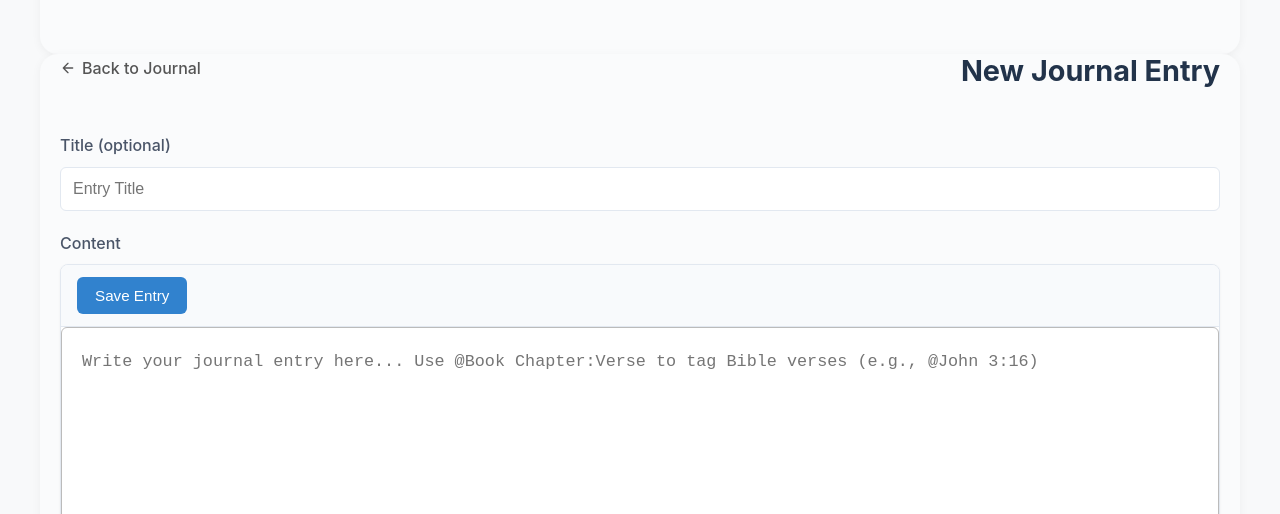
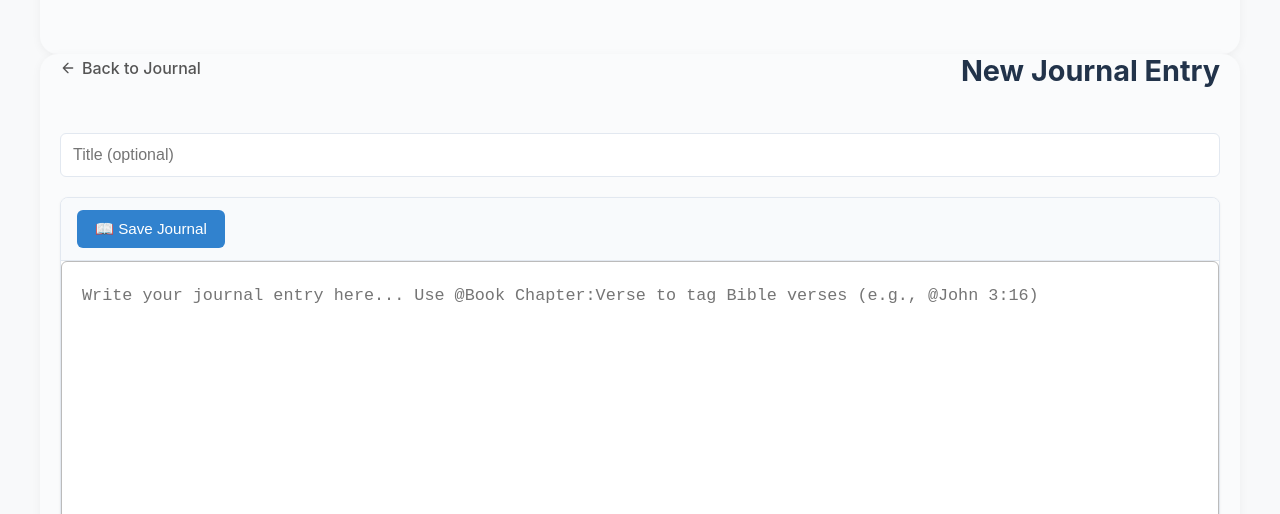
Before and after one commit to bingdai/fullstack-app, a website: page public/journal-edit.html in a window 1280 px wide. Shown: the part 746-1260 px from the top of the page. Drawn offline with Linux system fonts and the light colour scheme; files that its build step writes are made by us from their sources.

Commit message:
UI: Simplify journal entry layout, use placeholder for title, remove labels, friendlier save button

```diff
--- a/public/journal-edit.html
+++ b/public/journal-edit.html
@@ -34,15 +34,13 @@
 
         <form id="journal-form">
             <div class="form-group">
-                <label for="title">Title (optional)</label>
-                <input type="text" id="title" name="title" placeholder="Entry Title">
+                <input type="text" id="title" name="title" placeholder="Title (optional)">
             </div>
 
             <div class="form-group">
-                <label for="content">Content</label>
                 <div id="editor-container">
                     <div id="toolbar">
-                        <button id="save-btn" type="submit" class="btn btn-primary">Save Entry</button>
+                        <button id="save-btn" type="submit" class="btn btn-primary">📖 Save Journal</button>
                     </div>
                     <textarea id="content-editor" placeholder="Write your journal entry here... Use @Book Chapter:Verse to tag Bible verses (e.g., @John 3:16)" rows="12" style="width:100%;resize:vertical;"></textarea>
                 </div>
```
